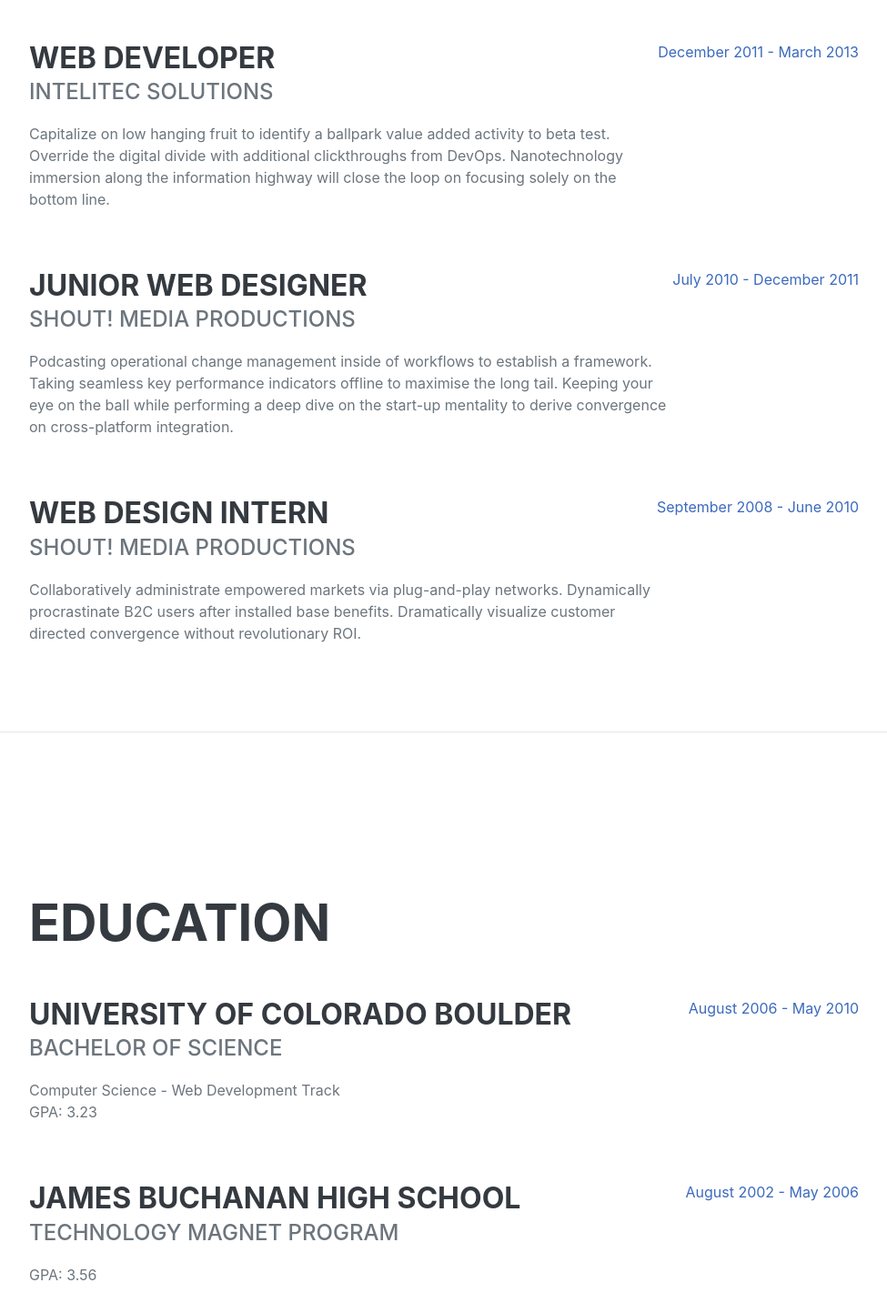
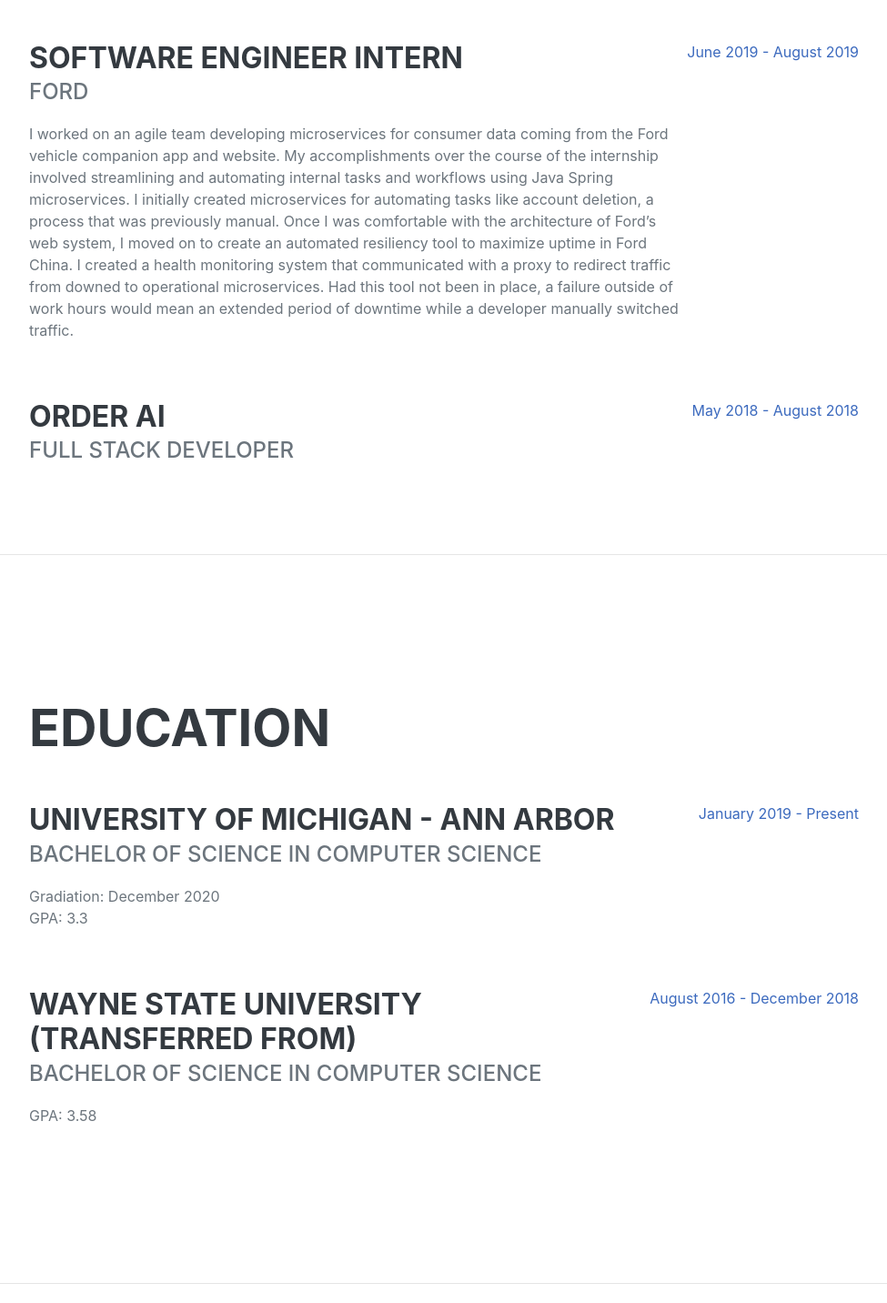
Before and after one commit to Daniel-Jomaa/daniel-jomaa.github.io, a plain HTML site: page index.html in a window 1280 px wide. Shown: the part 1394-2826 px from the top of the page at 91% size, without its empty margins (288-1263 px from the left). Drawn offline with nearby package versions, Linux system fonts and the light colour scheme; a web font is replaced by a local one.

Commit message:
added ford, some order ai and school

```diff
--- a/index.html
+++ b/index.html
@@ -85,27 +85,20 @@
                     </div>
                     <div class="d-flex flex-column flex-md-row justify-content-between mb-5">
                         <div class="flex-grow-1">
-                            <h3 class="mb-0">Web Developer</h3>
-                            <div class="subheading mb-3">Intelitec Solutions</div>
-                            <p>Capitalize on low hanging fruit to identify a ballpark value added activity to beta test. Override the digital divide with additional clickthroughs from DevOps. Nanotechnology immersion along the information highway will close the loop on focusing solely on the bottom line.</p>
+                            <h3 class="mb-0">Software Engineer Intern</h3>
+                            <div class="subheading mb-3">Ford</div>
+                            <p> I worked on an agile team developing microservices for consumer data coming from the Ford vehicle companion app and website. My accomplishments over the course of the internship involved streamlining and automating internal tasks and workflows using Java Spring microservices. I initially created microservices for automating tasks like account deletion, a process that was previously manual. Once I was comfortable with the architecture of Ford’s web system, I moved on to create an automated resiliency tool to maximize uptime in Ford China. I created a health monitoring system that communicated with a proxy to redirect traffic from downed to operational microservices. Had this tool not been in place, a failure outside of work hours would mean an extended period of downtime while a developer manually switched traffic. </p>
                         </div>
-                        <div class="flex-shrink-0"><span class="text-primary">December 2011 - March 2013</span></div>
+                        <div class="flex-shrink-0"><span class="text-primary">June 2019 - August 2019</span></div>
                     </div>
-                    <div class="d-flex flex-column flex-md-row justify-content-between mb-5">
-                        <div class="flex-grow-1">
-                            <h3 class="mb-0">Junior Web Designer</h3>
-                            <div class="subheading mb-3">Shout! Media Productions</div>
-                            <p>Podcasting operational change management inside of workflows to establish a framework. Taking seamless key performance indicators offline to maximise the long tail. Keeping your eye on the ball while performing a deep dive on the start-up mentality to derive convergence on cross-platform integration.</p>
-                        </div>
-                        <div class="flex-shrink-0"><span class="text-primary">July 2010 - December 2011</span></div>
-                    </div>
+
                     <div class="d-flex flex-column flex-md-row justify-content-between">
                         <div class="flex-grow-1">
-                            <h3 class="mb-0">Web Design Intern</h3>
-                            <div class="subheading mb-3">Shout! Media Productions</div>
-                            <p>Collaboratively administrate empowered markets via plug-and-play networks. Dynamically procrastinate B2C users after installed base benefits. Dramatically visualize customer directed convergence without revolutionary ROI.</p>
+                            <h3 class="mb-0">Order Ai</h3>
+                            <div class="subheading mb-3">Full Stack Developer</div>
+                            <p></p>
                         </div>
-                        <div class="flex-shrink-0"><span class="text-primary">September 2008 - June 2010</span></div>
+                        <div class="flex-shrink-0"><span class="text-primary">May 2018 - August 2018</span></div>
                     </div>
                 </div>
             </section>
@@ -116,20 +109,20 @@
                     <h2 class="mb-5">Education</h2>
                     <div class="d-flex flex-column flex-md-row justify-content-between mb-5">
                         <div class="flex-grow-1">
-                            <h3 class="mb-0">University of Colorado Boulder</h3>
-                            <div class="subheading mb-3">Bachelor of Science</div>
-                            <div>Computer Science - Web Development Track</div>
-                            <p>GPA: 3.23</p>
+                            <h3 class="mb-0">University of Michigan - Ann Arbor</h3>
+                            <div class="subheading mb-3">Bachelor of Science in Computer Science</div>
+                            <div>Gradiation: December 2020</div>
+                            <p>GPA: 3.3</p>
                         </div>
-                        <div class="flex-shrink-0"><span class="text-primary">August 2006 - May 2010</span></div>
+                        <div class="flex-shrink-0"><span class="text-primary">January 2019 - Present</span></div>
                     </div>
                     <div class="d-flex flex-column flex-md-row justify-content-between">
                         <div class="flex-grow-1">
-                            <h3 class="mb-0">James Buchanan High School</h3>
-                            <div class="subheading mb-3">Technology Magnet Program</div>
-                            <p>GPA: 3.56</p>
+                            <h3 class="mb-0">Wayne State University (Transferred From)</h3>
+                            <div class="subheading mb-3">Bachelor of Science in Computer Science</div>
+                            <p>GPA: 3.58</p>
                         </div>
-                        <div class="flex-shrink-0"><span class="text-primary">August 2002 - May 2006</span></div>
+                        <div class="flex-shrink-0"><span class="text-primary">August 2016 - December 2018</span></div>
                     </div>
                 </div>
             </section>
```
Lines whose indentation alone changed are shown as unchanged.
